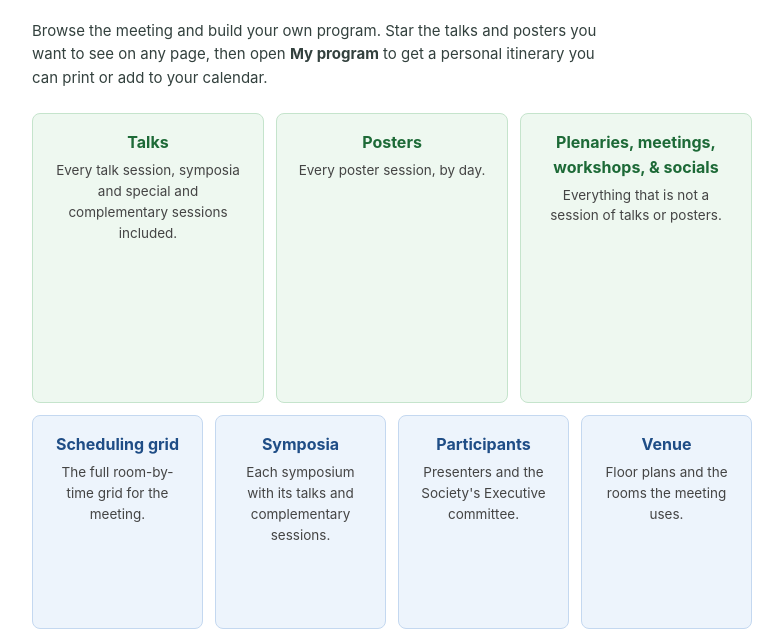
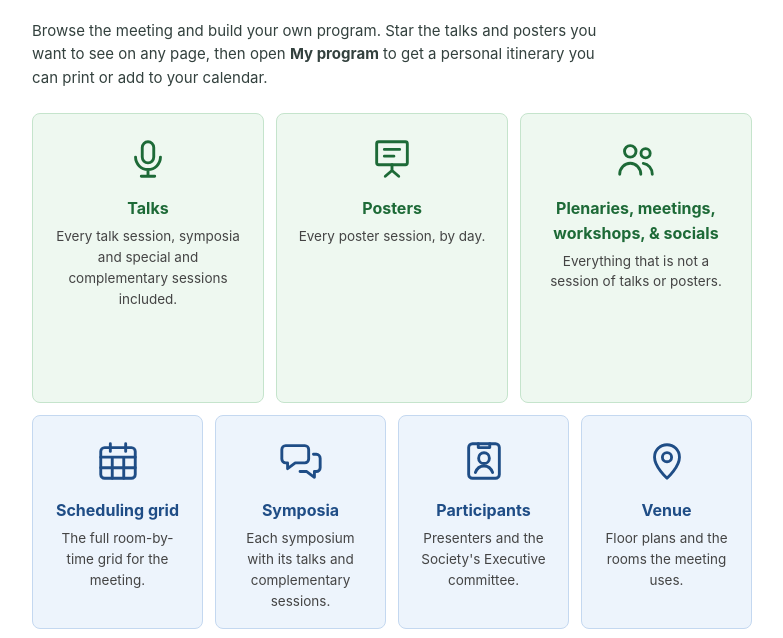
Before and after one commit to mmchenry/sicb_program, a plain HTML site: page index.html in a window 1280 px wide. Shown: the part 128-766 px from the top of the page, without its empty margins (248-1031 px from the left). Drawn offline with Linux system fonts and the light colour scheme.

Commit message:
Hub: an icon on each card on the desktop

```diff
--- a/index.html
+++ b/index.html
@@ -34,11 +34,18 @@ text-decoration:none;color:inherit;transition:border-color .12s,box-shadow .12s;
 .card.blue{background:#edf4fc;border-color:#c4d8f0}
 .card.blue h3{color:#1f4d86}
 .card.personal{border-color:#e8a300;background:#fffdf6}
+/* An icon above each title, on a desktop alone (per the PO, 2026-10-07). */
+.card .ic{display:none}
 /* On a desktop the cards stand portrait: the three green across the top, the four blue under them,
    and My program across a whole row (per the PO, 2026-10-07). A phone keeps its single column. */
 @media (min-width:701px){
   .cards{grid-template-columns:repeat(12,minmax(0,1fr))}
   .card{text-align:center}
+  .card .ic{display:block;width:46px;height:46px;margin:6px auto 14px}
+  .card.green .ic{color:#1d6a37}
+  .card.blue .ic{color:#1f4d86}
+  .card.personal .ic{color:#e8a300;margin-top:2px}
+  .card.personal .star{display:none}
   .card.green{grid-column:span 4;aspect-ratio:4/5}
   .card.blue{grid-column:span 3;aspect-ratio:4/5}
   .card.personal{grid-column:1/-1}
@@ -76,6 +83,24 @@ Published by the SICB program office. Times are local to the meeting.
 // The member site shows one meeting: the newest year years.js names. Each page is a card linking to
 // <year>/<page>/index.html; a page the year does not have yet is shown dimmed.
 (function () {
+  // One line icon per card, drawn in the card's own colour; shown on a desktop only.
+  function svg(paths) {
+    return '<svg class="ic" viewBox="0 0 24 24" aria-hidden="true" fill="none" stroke="currentColor" ' +
+      'stroke-width="1.5" stroke-linecap="round" stroke-linejoin="round">' + paths + '</svg>';
+  }
+  var ICONS = {
+    talks: svg('<rect x="9" y="3" width="6" height="11" rx="3"/><path d="M5.5 11a6.5 6.5 0 0 0 13 0M12 17.5V21M8.5 21h7"/>'),
+    posters: svg('<rect x="4" y="3" width="16" height="12" rx="1"/><path d="M8 7h8M8 10.5h5M12 15v3M8.5 21l3.5-3 3.5 3"/>'),
+    activities: svg('<circle cx="9" cy="8" r="3"/><path d="M3.5 20c0-3.2 2.5-5.8 5.5-5.8s5.5 2.6 5.5 5.8"/>' +
+      '<circle cx="17" cy="9" r="2.4"/><path d="M15.8 14.3c2.6.3 4.7 2.6 4.7 5.7"/>'),
+    schedule: svg('<rect x="3" y="5" width="18" height="16" rx="2"/><path d="M3 10h18M8 3v4M16 3v4M9 10v11M15 10v11M3 15.5h18"/>'),
+    symposia: svg('<path d="M4 4h10a2 2 0 0 1 2 2v5a2 2 0 0 1-2 2H9l-4 3v-3H4a2 2 0 0 1-2-2V6a2 2 0 0 1 2-2z"/>' +
+      '<path d="M18.5 8.5H20a2 2 0 0 1 2 2v5a2 2 0 0 1-2 2h-1v3l-4-3h-3.5"/>'),
+    authors: svg('<rect x="4" y="3" width="16" height="18" rx="2"/><path d="M9 3v2h6V3"/><circle cx="12" cy="10.5" r="2.8"/>' +
+      '<path d="M7.5 18c.8-2.2 2.4-3.4 4.5-3.4s3.7 1.2 4.5 3.4"/>'),
+    venue: svg('<path d="M12 21s-6.5-5.9-6.5-11A6.5 6.5 0 0 1 18.5 10c0 5.1-6.5 11-6.5 11z"/><circle cx="12" cy="10" r="2.4"/>'),
+    myprogram: svg('<path d="M12 3.5l2.6 5.3 5.8.8-4.2 4.1 1 5.8L12 16.8l-5.2 2.7 1-5.8-4.2-4.1 5.8-.8z"/>')
+  };
   var PAGES = [
     {key: "talks", tone: "green", title: "Talks", desc: "Every talk session, symposia and special and complementary sessions included."},
     {key: "posters", tone: "green", title: "Posters", desc: "Every poster session, by day."},
@@ -95,7 +120,7 @@ Published by the SICB program office. Times are local to the meeting.
     var a = document.createElement("a");
     a.className = "card " + p.tone + (present ? "" : " absent");
     if (present) a.href = year + "/" + p.key + "/index.html";
-    a.innerHTML = "<h3>" + p.title + "</h3><p>" + p.desc +
+    a.innerHTML = (ICONS[p.key] || "") + "<h3>" + p.title + "</h3><p>" + p.desc +
       (present ? "" : " (not yet published)") + "</p>";
     host.appendChild(a);
   });
@@ -107,7 +132,7 @@ Published by the SICB program office. Times are local to the meeting.
     var mp = document.createElement("a");
     mp.className = "card personal";
     mp.href = year + "/schedule/index.html#myprogram";
-    mp.innerHTML = '<h3><span class="star">★</span>My program</h3>' +
+    mp.innerHTML = ICONS.myprogram + '<h3><span class="star">★</span>My program</h3>' +
       "<p>The talks and posters you starred, as one itinerary you can print or add to your calendar. " +
       "Star things on any page to build it.</p>";
     host.appendChild(mp);
```
